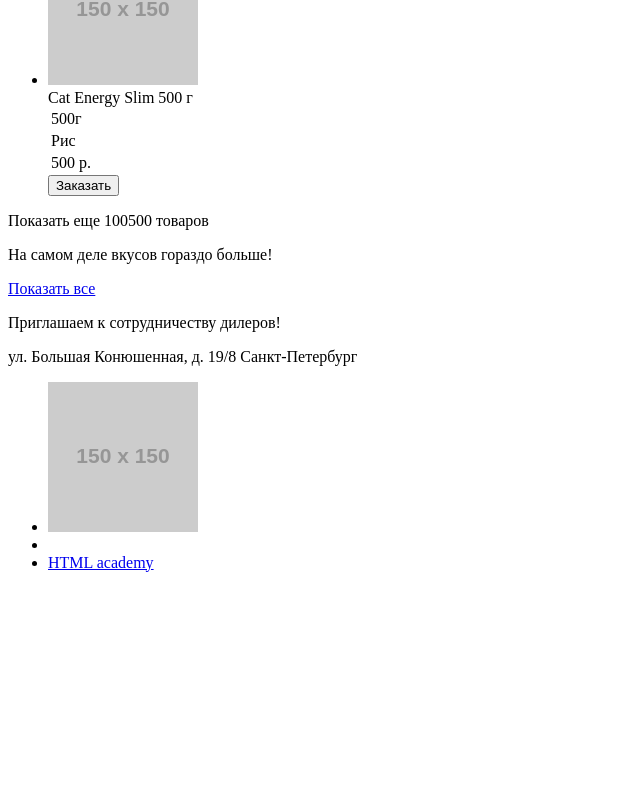
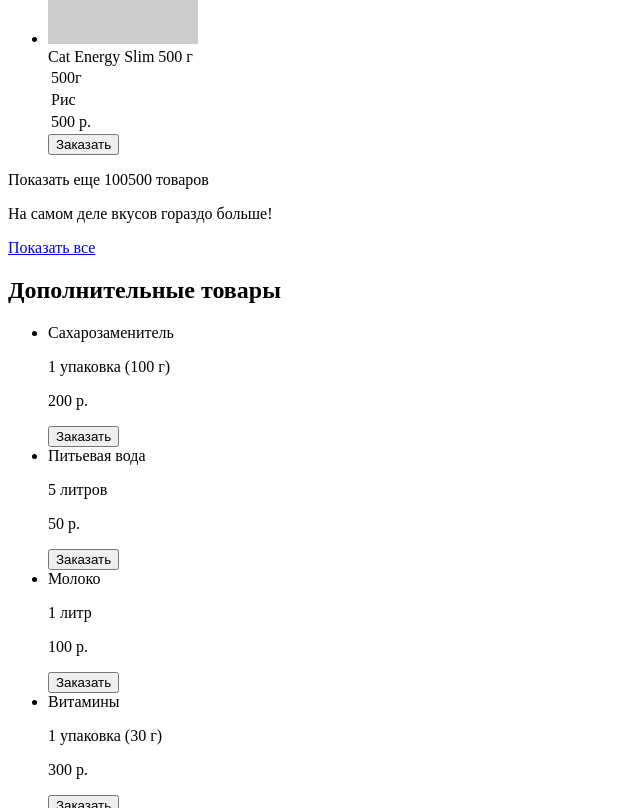
Before and after one commit to Maria2323/1316825-cat-energy-19, a website: page source/catalog.html in a window 1280 px wide. Shown: the part 1992-2800 px from the top of the page, without its empty margins (0-640 px from the left). Before the commit the page ends 2580 px from the top, so only its background shows below. Drawn offline with Linux system fonts and the light colour scheme; placeholder pictures from the web are drawn by us.

Commit message:
Продолжает верстку страницы Каталог

```diff
--- a/source/catalog.html
+++ b/source/catalog.html
@@ -27,9 +27,8 @@
     </nav>
   </header>
   <main class="main-catalog">
-    <h2 class="visually-hidden">Продукция</h2>
     <section class="catalog">
-      <h3 class="catalog__title">Каталог продукции</h3>
+      <h1 class="catalog__title">Каталог продукции</h1>
       <ul class="catalog__list">
         <li class="catalog__item product-item">
           <div class="product-item__image-wrap">
@@ -283,6 +282,47 @@
         <a href="#" class="view-more__link">Показать все</a>
       </div>
     </section>
+    <section class="related-products">
+      <h2 class="related-products__title">Дополнительные товары</h2>
+      <ul class="related-products__list related">
+        <li class="related__item">
+          <div class="related__title">Сахарозаменитель</div>
+          <div class="related__description">
+            <p class="related__size">1 упаковка (100 г)</p>
+            <p class="related__price">200 р.</p>
+          </div>
+          <button class="related__button button" type="button">Заказать</button>
+        </li>
+        <li class="related__item">
+          <div class="related__title">Питьевая вода</div>
+          <div class="related__description">
+            <p class="related__size">5 литров</p>
+            <p class="related__price">50 р.</p>
+          </div>
+          <button class="related__button button" type="button">Заказать</button>
+        </li>
+        <li class="related__item">
+          <div class="related__title">Молоко</div>
+          <div class="related__description">
+            <p class="related__size">1 литр</p>
+            <p class="related__price">100 р.</p>
+          </div>
+          <button class="related__button button" type="button">Заказать</button>
+        </li>
+        <li class="related__item">
+          <div class="related__title">Витамины</div>
+          <div class="related__description">
+            <p class="related__size">1 упаковка (30 г)</p>
+            <p class="related__price">300 р.</p>
+          </div>
+          <button class="related__button button" type="button">Заказать</button>
+        </li>
+      </ul>
+      <div class="related__gift gift">
+        <div class="gift__icon"></div>
+        <p class="gift__description">Закажите все и получите чехол для кота в подарок!</p>
+      </div>
+    </section>
   </main>
   <footer class="footer-page">
     <div class="footer-page__wrapper">
```
Also changed, not shown: source/form.html (+5 -2 lines).
